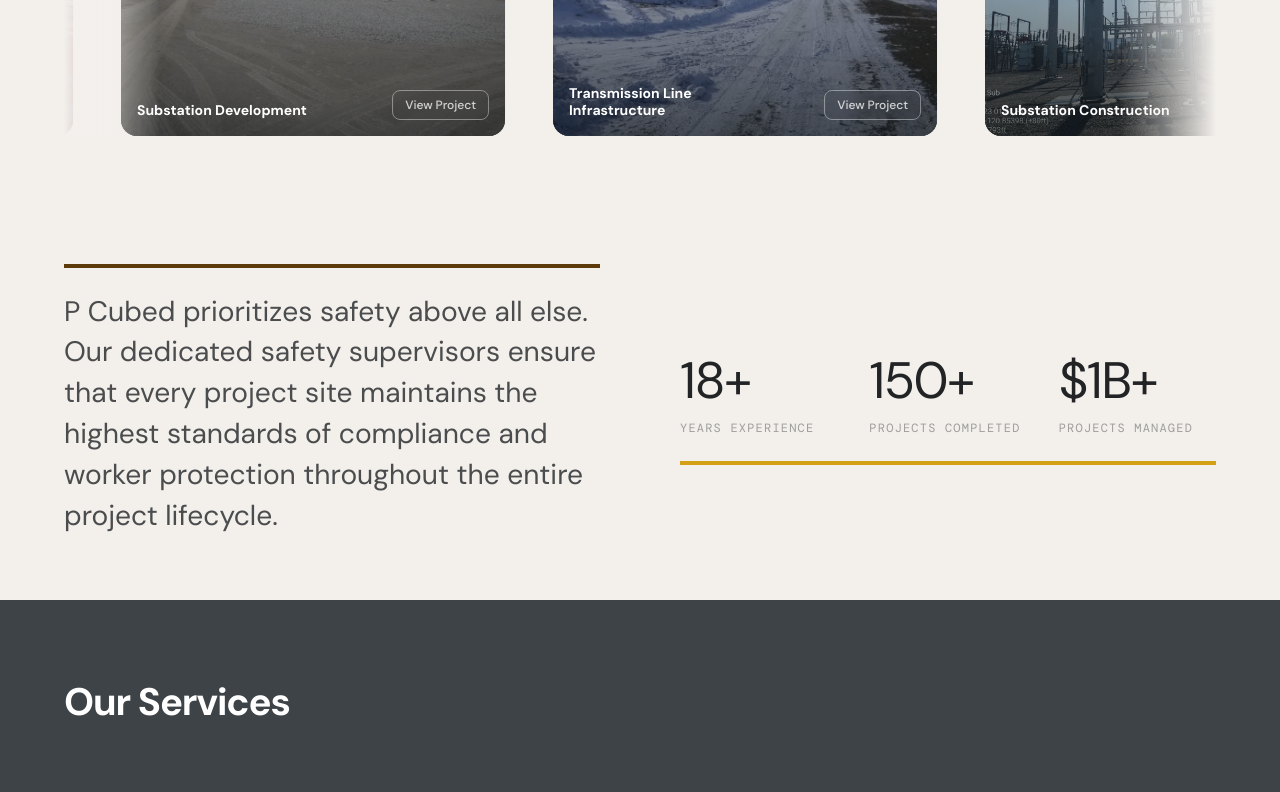
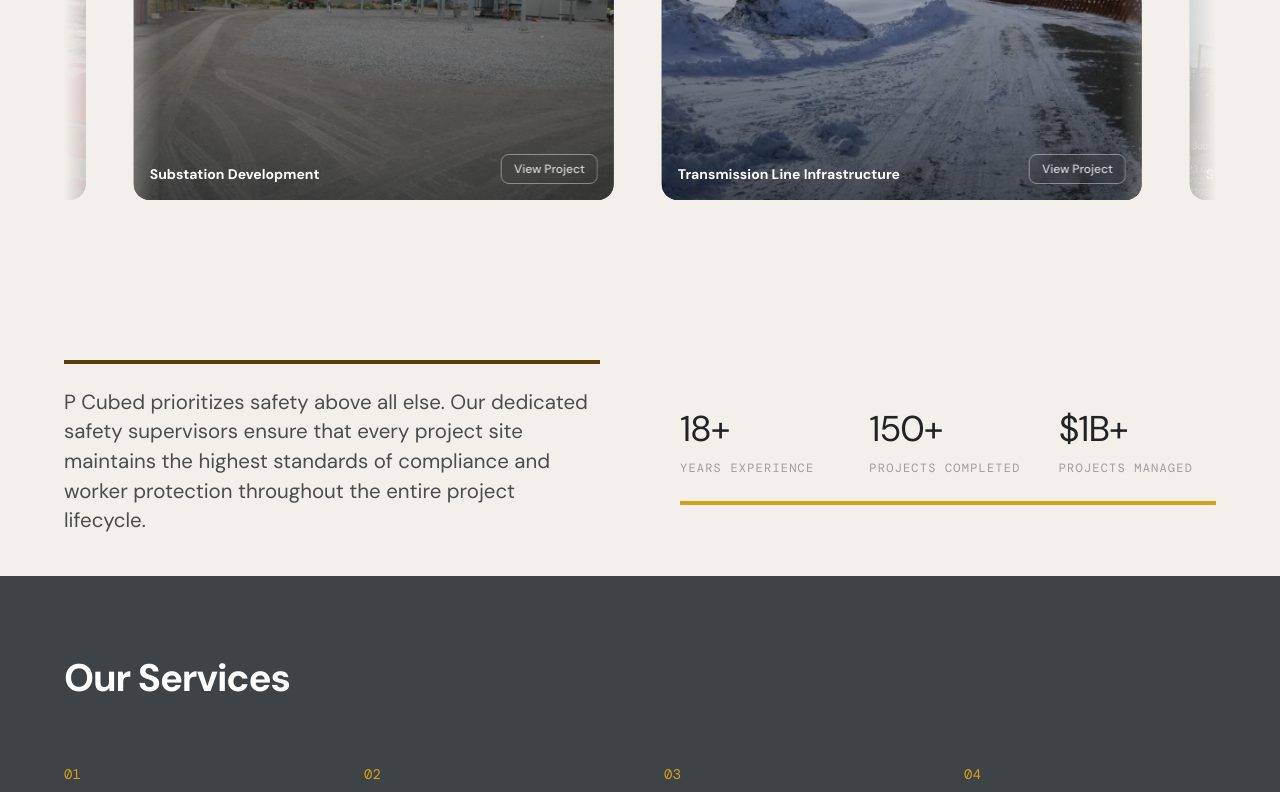
Before and after one commit to NolanBerg/pcubedeng, a Next.js app: page / in a window 1280 px wide. Shown: the part 1423-2215 px from the top of the page. Built offline with nearby package versions, Linux system fonts and the light colour scheme.

Commit message:
fix projects carosel

```diff
--- a/src/components/Carousel.jsx
+++ b/src/components/Carousel.jsx
@@ -3,7 +3,7 @@ import { Marquee } from './Marquee';
 
 function ProjectCard({ title, src, slug }) {
   return (
-    <div className="group relative w-96 h-64 shrink-0 overflow-hidden rounded-2xl bg-grey cursor-pointer">
+    <div className="group relative w-[30rem] h-80 shrink-0 overflow-hidden rounded-2xl bg-grey cursor-pointer">
       <img
         src={src}
         alt={title}
--- a/src/components/ImageGrid.jsx
+++ b/src/components/ImageGrid.jsx
@@ -4,7 +4,7 @@ import projects from '../data/projects';
 
 export default function ImageGrid() {
   return (
-    <section id="projects" className="px-6 md:px-10 lg:px-16 pb-8 md:pb-12">
+    <section id="projects" className="px-6 md:px-10 lg:px-16 pb-16 md:pb-20">
       <div className="max-w-[1600px] mx-auto">
         <FadeUp>
           <div className="mb-6">
--- a/src/components/Statement.jsx
+++ b/src/components/Statement.jsx
@@ -9,13 +9,13 @@ const stats = [
 
 export default function Statement() {
   return (
-    <section className="px-6 md:px-10 lg:px-16 pb-10 md:pb-16">
+    <section className="px-6 md:px-10 lg:px-16 pb-6 md:pb-10">
       <div className="max-w-[1600px] mx-auto">
         <div className="grid md:grid-cols-2 gap-12 md:gap-20 items-center">
           {/* Left: safety quote */}
           <FadeUp>
             <div className="border-t-4 pt-6" style={{ borderColor: '#5C3A0A' }}>
-              <p className="text-[clamp(1.3rem,2.2vw,2rem)] leading-[1.45] text-grey/80">
+              <p className="text-[clamp(1.1rem,1.6vw,1.5rem)] leading-[1.45] text-grey/80">
                 P Cubed prioritizes safety above all else. Our dedicated safety supervisors ensure that every project site maintains the highest standards of compliance and worker protection throughout the entire project lifecycle.
               </p>
             </div>
@@ -26,7 +26,7 @@ export default function Statement() {
             <div className="grid grid-cols-3 gap-8">
               {stats.map(({ value, label }) => (
                 <div key={label} className="pt-5">
-                  <p className="text-[clamp(2.5rem,4vw,4.5rem)] font-normal leading-none tracking-[-0.03em] text-grey">
+                  <p className="text-[clamp(1.8rem,2.8vw,3rem)] font-normal leading-none tracking-[-0.03em] text-grey">
                     {value}
                   </p>
                   <p className="font-mono text-xs uppercase tracking-widest text-grey/40 mt-3 leading-[1.5]">
```
